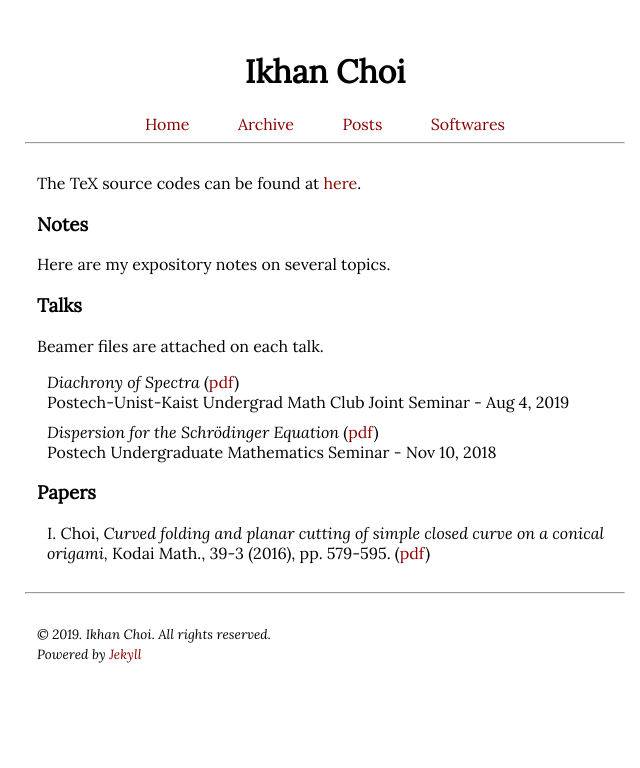
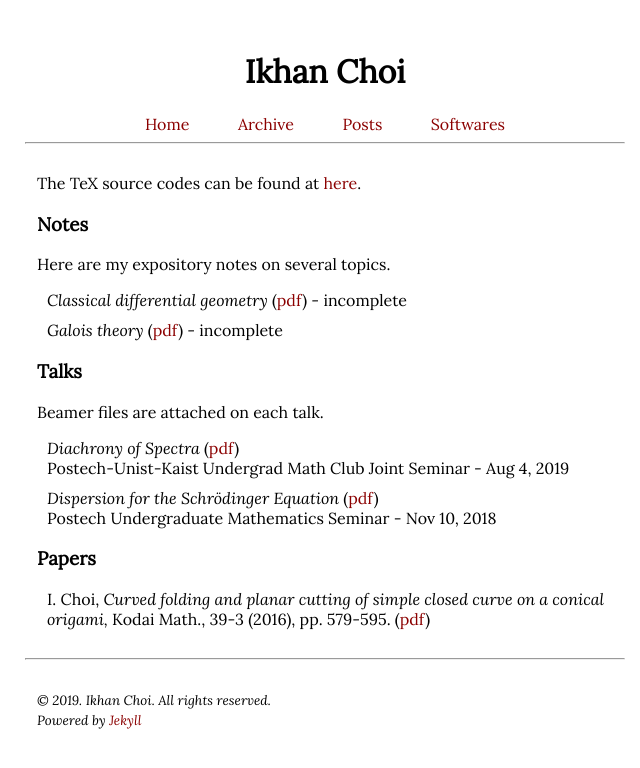
Before and after one commit to ikhanchoi/ikhanchoi.github.io, a Jekyll site: the page built from pages/archive.html, in a window 1280 px wide. Shown: the top 768 px of the page, without its empty margins (315-955 px from the left). Built offline with Jekyll 4.4.1, drawn with Linux system fonts in a browser that asks for light colours; nearby versions of some CDN libraries.

Commit message:
19/10/20

```diff
--- a/pages/archive.html
+++ b/pages/archive.html
@@ -21,8 +21,18 @@ layout: default
 <p>
 	Here are my expository notes on several topics.
 </p>
-
-
+<ul>
+	<li>
+		<i>Classical differential geometry</i>
+		(<a href='https://github.com/ikhanchoi/mathnotes/raw/master/notes/classical%20differential%20geometry/classical%20differential%20geometry.pdf'>pdf</a>)
+			- incomplete
+	</li>
+	<li>
+		<i>Galois theory</i>
+		(<a href='https://github.com/ikhanchoi/mathnotes/raw/master/notes/galois%20theory/galois%20theory.pdf'>pdf</a>)
+			- incomplete
+	</li>
+</ul>
 
 <h3>Talks</h3>
 <p>
```
